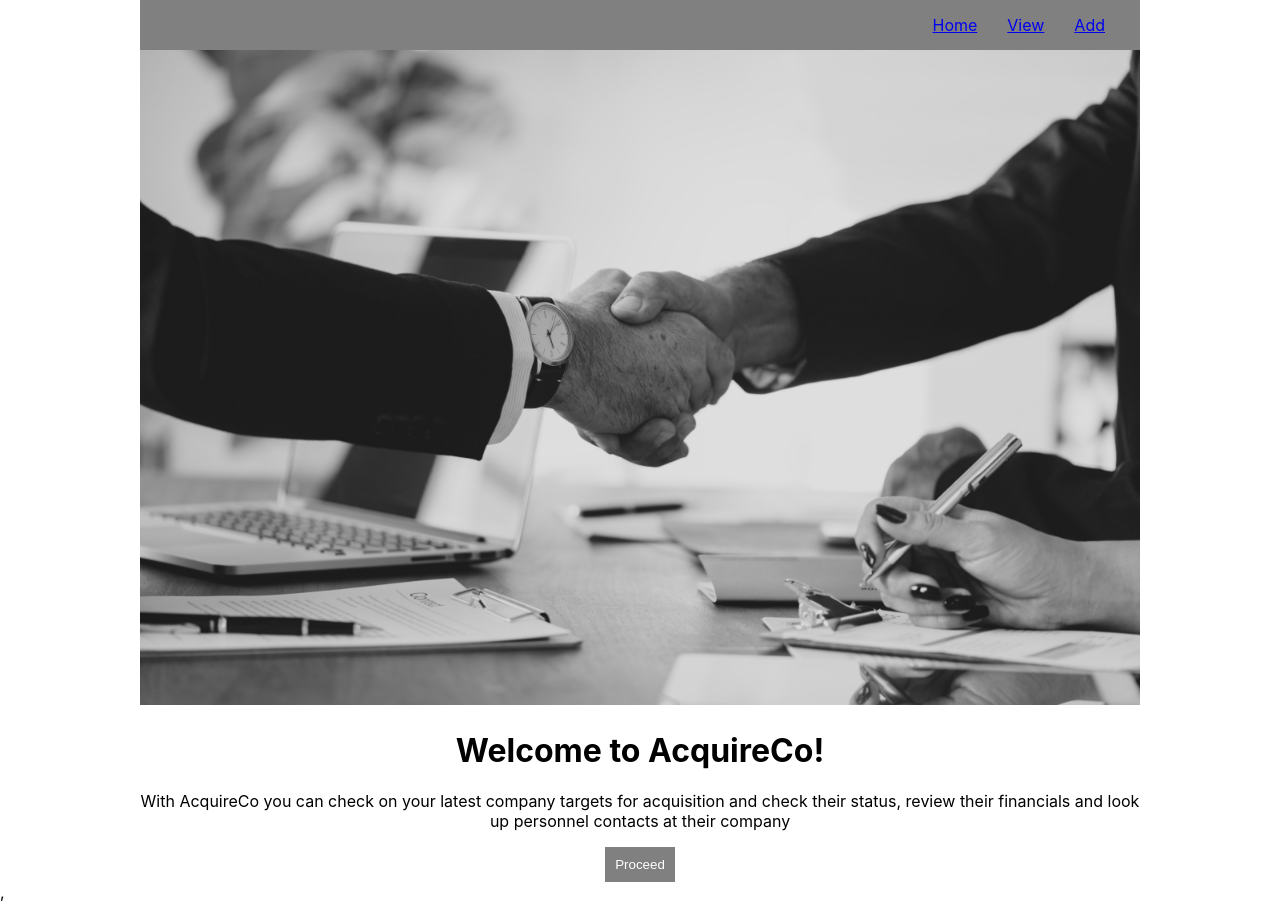
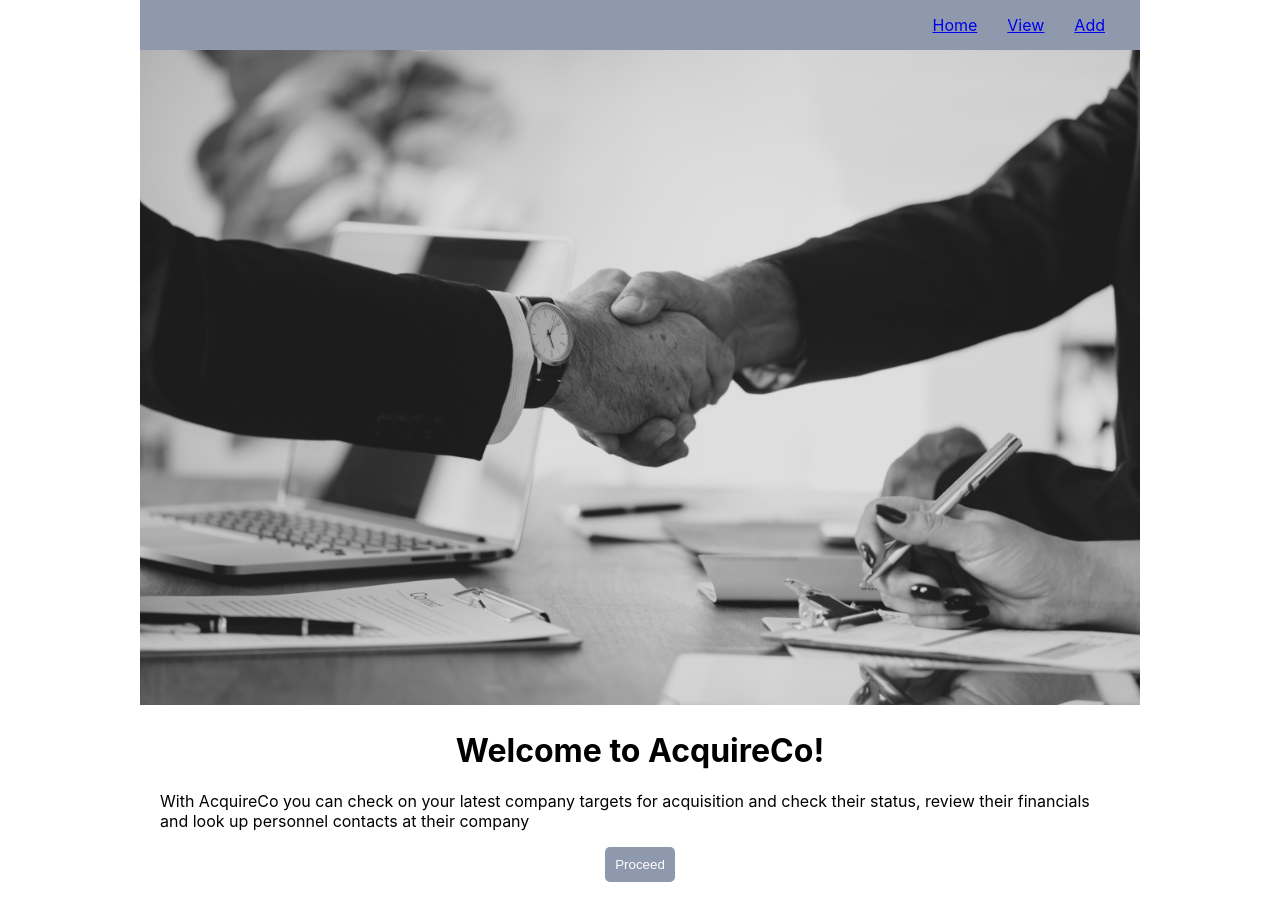
Before and after one commit to deepbsd/AcquireCo, a React (Create React App) app: page / in a window 1280 px wide. Built offline with nearby package versions, Linux system fonts and the light colour scheme.

Commit message:
adding some more style stuff

```diff
--- a/src/App.css
+++ b/src/App.css
@@ -5,7 +5,7 @@
 }
 
 .Button{
-  background: gray;
+  background: #8e99ad;
   border: none;
   color: white;
   margin: 10px 5px;
@@ -18,8 +18,6 @@
 }
 
 .Header {
-    background-color: gray;
-    color: white;
     display: inline;
 }
 
@@ -37,13 +35,19 @@
 
 .Links {
     color: white;
-    background-color: gray;
+    /*background-color: gray;*/
+    background-color: #8e99ad;
     padding: 15px 20px;
     text-align: right;
 }
 
 hr {
   width: 80%;
+}
+
+.IntroPara {
+    text-align: left;
+    padding: 0 20px;
 }
 
 /* not working yet */
@@ -68,8 +72,9 @@
 }
 
 .Linkbutton{
-    background: gray;
+    background: #8e99ad;
     border: none;
+    border-radius: 5px;
     color: white;
     padding: 10px;
 }
--- a/src/components/landing.js
+++ b/src/components/landing.js
@@ -29,10 +29,10 @@
     return (
       <div className="App">
         <div className="Wrapper">
-            <img className="landingImg" src={landingImage} alt="Splash Image" />
+            <img className="landingImg" src={landingImage} alt="SplashImg" />
             <h1>Welcome to AcquireCo!</h1>
 
-            <p>With AcquireCo you can check on your latest company targets for acquisition and check their status, review their
+            <p className="IntroPara">With AcquireCo you can check on your latest company targets for acquisition and check their status, review their
         financials and look up personnel contacts at their company</p>
 
             <button className="Linkbutton"  onClick={this.proceed}>Proceed</button>
--- a/src/components/navitem.js
+++ b/src/components/navitem.js
@@ -4,18 +4,17 @@
 
 export default class NavItem extends Component {
 
-    constructor(props){
-        super(props);
-        this.handleClick = this.handleClick.bind(this);
-    }
+    //constructor(props){
+    //    super(props);
+    //}
 
-    handleClick(ev){
-        console.log("target: ",ev.target)
-    }
+    //handleClick(ev){
+    //    console.log("debug: route target --> ",ev.target)
+    //}
 
     render(){
         return (
-              <Link to={{pathname: this.props.href}} onClick={this.handleClick}>{this.props.link}</Link>
+              <Link to={{pathname: this.props.href}} >{this.props.link}</Link>
         );
     }
 
--- a/src/index.js
+++ b/src/index.js
@@ -10,7 +10,7 @@
 
 ReactDOM.render(
     <Provider store={store}>
-    <App />,
+    <App />
     </Provider>,
     document.getElementById('root')
 );
```
